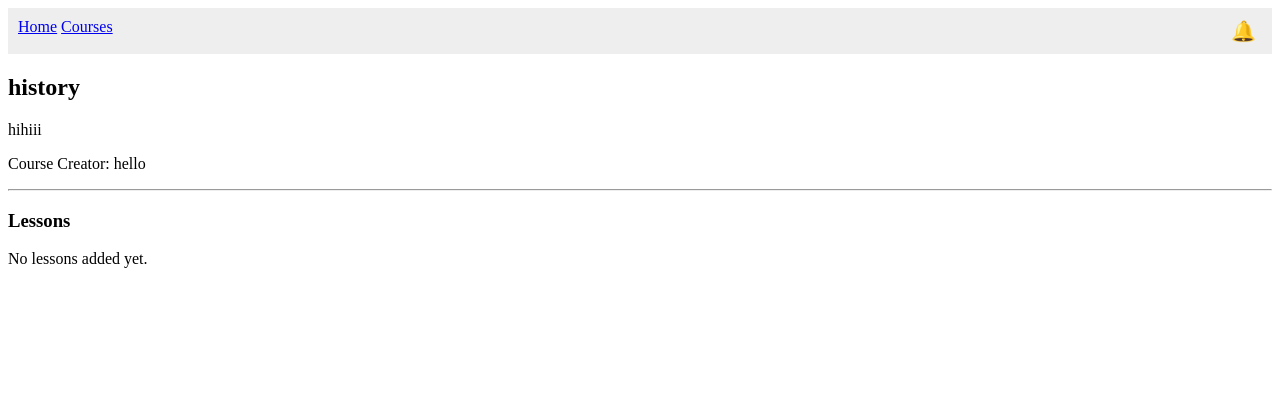
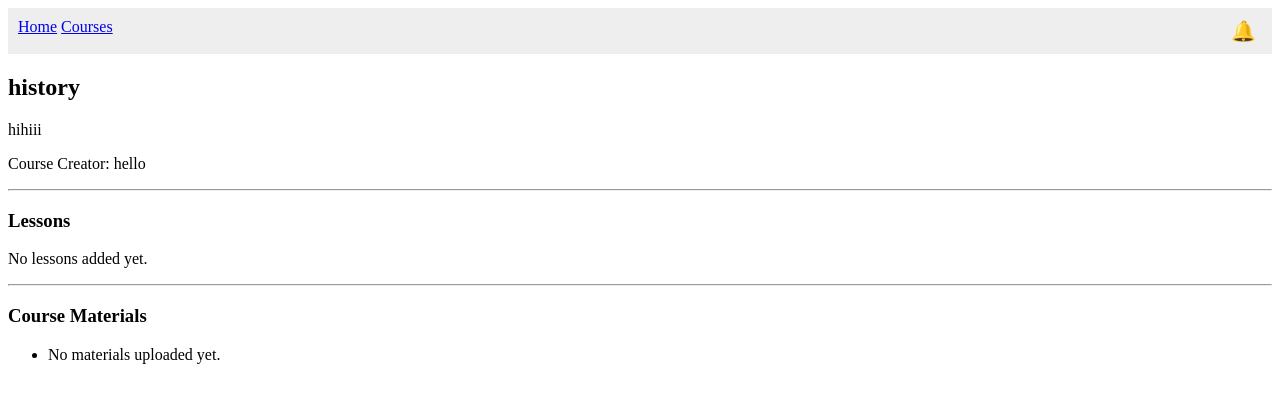
Before and after one commit to pritikashah/System, a Django app: page /course/1/ in a window 1280 px wide. Shown: the top 403 px of the page. Run offline with Django 5.2, Linux system fonts and the light colour scheme; a user stored in the database is signed in; data comes from the database, SQL or seed files in the repository; both versions use the stored data as it was after the commit.

Commit message:
Implemented course material upload and download feature

```diff
--- a/Classify/settings.py
+++ b/Classify/settings.py
@@ -107,11 +107,13 @@ AUTH_PASSWORD_VALIDATORS = [
 
 LANGUAGE_CODE = 'en-us'
 
-TIME_ZONE = 'UTC'
+TIME_ZONE = 'Asia/Kolkata'
 
 USE_I18N = True
 
+TIME_ZONE = 'Asia/Kolkata'
 USE_TZ = True
+
 
 
 # Static files (CSS, JavaScript, Images)
--- a/Classify/urls.py
+++ b/Classify/urls.py
@@ -2,6 +2,7 @@ from django.contrib import admin
 from django.urls import path, include
 from django.conf import settings
 from django.conf.urls.static import static
+
 
 urlpatterns = [
     path('admin/', admin.site.urls),
--- a/courses/models.py
+++ b/courses/models.py
@@ -56,3 +56,24 @@ class LiveClass(models.Model):
 
     def __str__(self):
         return f"{self.title} - {self.course.title}"
+
+class Material(models.Model):
+    course = models.ForeignKey(
+        Course,
+        on_delete=models.CASCADE,
+        related_name="materials"
+    )
+
+    title = models.CharField(max_length=200)
+
+    file = models.FileField(upload_to="course_materials/")
+
+    uploaded_by = models.ForeignKey(
+        settings.AUTH_USER_MODEL,
+        on_delete=models.CASCADE
+    )
+
+    uploaded_at = models.DateTimeField(auto_now_add=True)
+
+    def __str__(self):
+        return self.title
--- a/courses/urls.py
+++ b/courses/urls.py
@@ -15,4 +15,6 @@ urlpatterns = [
      path('meeting/<int:course_id>/', views.meeting, name='meeting'),
      path('notifications/', include('notifications.urls')),
 
+     path('course/<int:course_id>/upload-material/', views.upload_material, name='upload_material'),
+
 ]
--- a/courses/views.py
+++ b/courses/views.py
@@ -118,11 +118,16 @@ def course_detail(request, course_id):
     lessons = course.lessons.all()
     live_classes = LiveClass.objects.filter(course=course)
 
+    materials = course.materials.all()
+
     return render(request, 'course_detail.html', {
-        'course': course,
-        'lessons': lessons,
-        'live_classes': live_classes
-    })
+    'course': course,
+    'lessons': lessons,
+    'live_classes': live_classes,
+    'materials': materials
+})
+
+
 
 
 @login_required
@@ -172,3 +177,30 @@ def meeting(request, course_id):
     course = get_object_or_404(Course, id=course_id)
     room_name = f"course_{course.id}"
     return render(request, "meeting.html", {"room_name": room_name})
+
+from .models import Material
+
+@login_required
+def upload_material(request, course_id):
+
+    course = get_object_or_404(Course, id=course_id)
+
+    # Only teacher who created the course can upload
+    if request.user != course.created_by:
+        return redirect('teacher_dashboard')
+
+    if request.method == "POST":
+        title = request.POST.get("title")
+        file = request.FILES.get("file")
+
+        if title and file:
+            Material.objects.create(
+                course=course,
+                title=title,
+                file=file,
+                uploaded_by=request.user
+            )
+
+        return redirect("course_detail", course_id=course.id)
+
+    return render(request, "upload_material.html", {"course": course})
--- a/templates/course_detail.html
+++ b/templates/course_detail.html
@@ -67,4 +67,31 @@
   <button type="submit">Add Lesson</button>
 </form>
 {% endif %}
+
+<hr />
+
+<!-- 📂 COURSE MATERIAL SECTION -->
+<h3>Course Materials</h3>
+
+<!-- Upload button for teacher -->
+{% if request.user == course.created_by %}
+<a href="{% url 'upload_material' course.id %}">
+  <button style="padding:8px 15px; background-color:#2196F3; color:white; border:none;">
+    Upload Material
+  </button>
+</a>
+<br><br>
+{% endif %}
+
+<ul>
+{% for material in materials %}
+    <li>
+        {{ material.title }} (uploaded on {{ material.uploaded_at }})
+        <a href="{{ material.file.url }}" download>Download</a>
+    </li>
+{% empty %}
+    <li>No materials uploaded yet.</li>
+{% endfor %}
+</ul>
+
 {% endblock %}
```
Also changed, not shown: templates/upload_material.html (added, +24 -0 lines), courses/migrations/0007_material.py (added), db.sqlite3, 3 other files.
